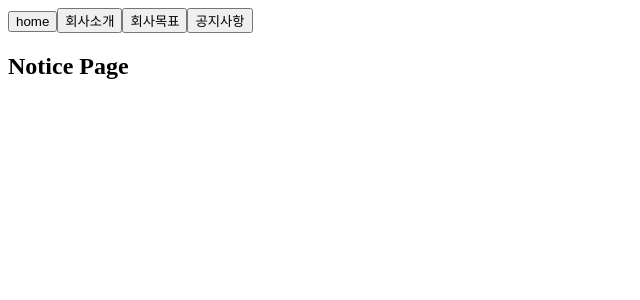
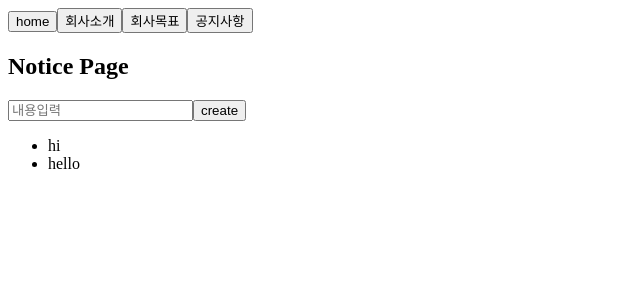
Before and after one commit to Likelion-YeungNam-Univ/12th-fe-9th-assignment, a React (Create React App) app: page /notice in a window 1280 px wide. Shown: the top 300 px of the page, without its empty margins (0-640 px from the left). Built offline with nearby package versions, Linux system fonts and the light colour scheme.

Commit message:
post 기본적인 기능

```diff
--- a/src/Notice.js
+++ b/src/Notice.js
@@ -1,9 +1,27 @@
+import { useState } from "react"
+
 const Notice = () => {
+
+    const [posts,setPosts] = useState(['hi','hello'])
+
+    const createNotice = () => {
+        const newPost = document.getElementById('post').value
+        setPosts([...posts, newPost])
+        console.log(posts)
+    }
 
     return(
         <div>
             <h2>Notice Page</h2>
-
+            <div>
+                <input type="text" placeholder="내용입력" id="post"></input>
+                <input type="button" value="create" onClick={createNotice}></input>
+                <ul>
+                    {posts.map((e)=>
+                    <li className="post">{e}</li>
+                    )}
+                </ul>
+            </div>
         </div>
     )
 }
```
